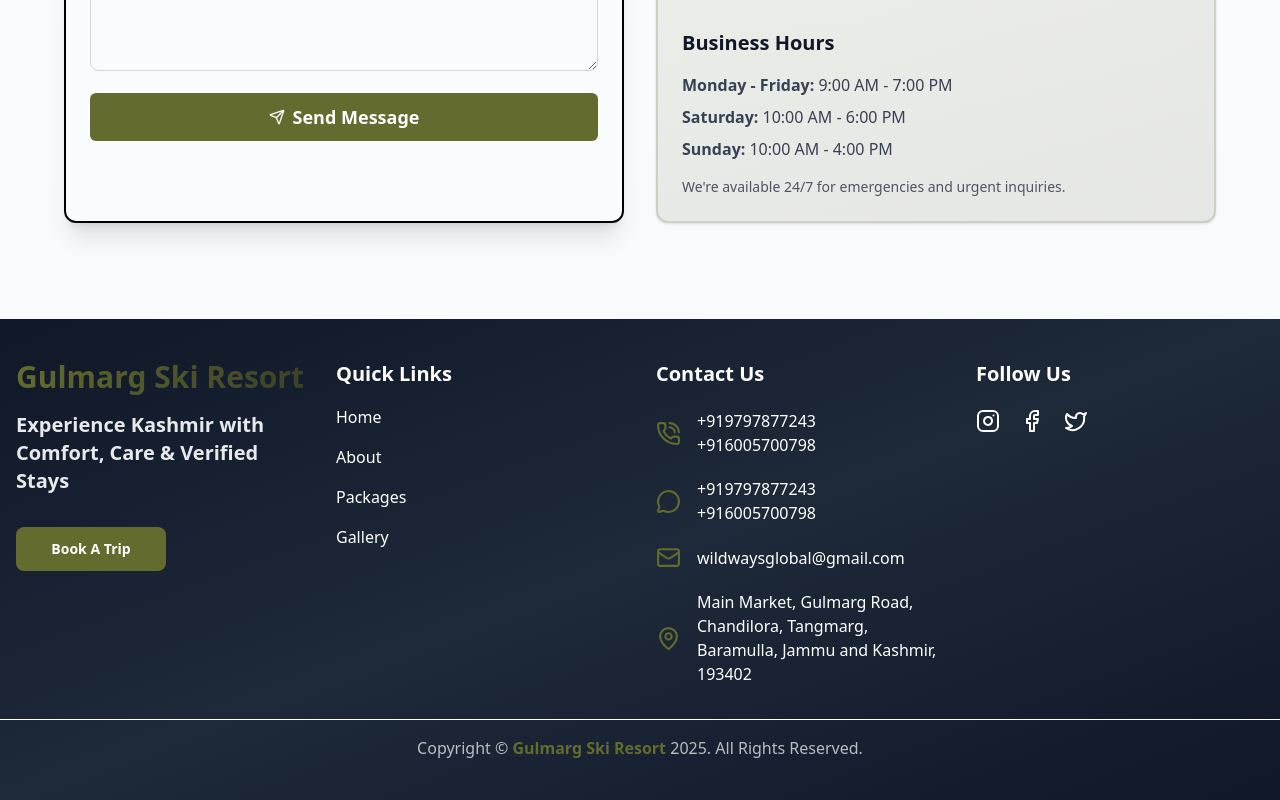
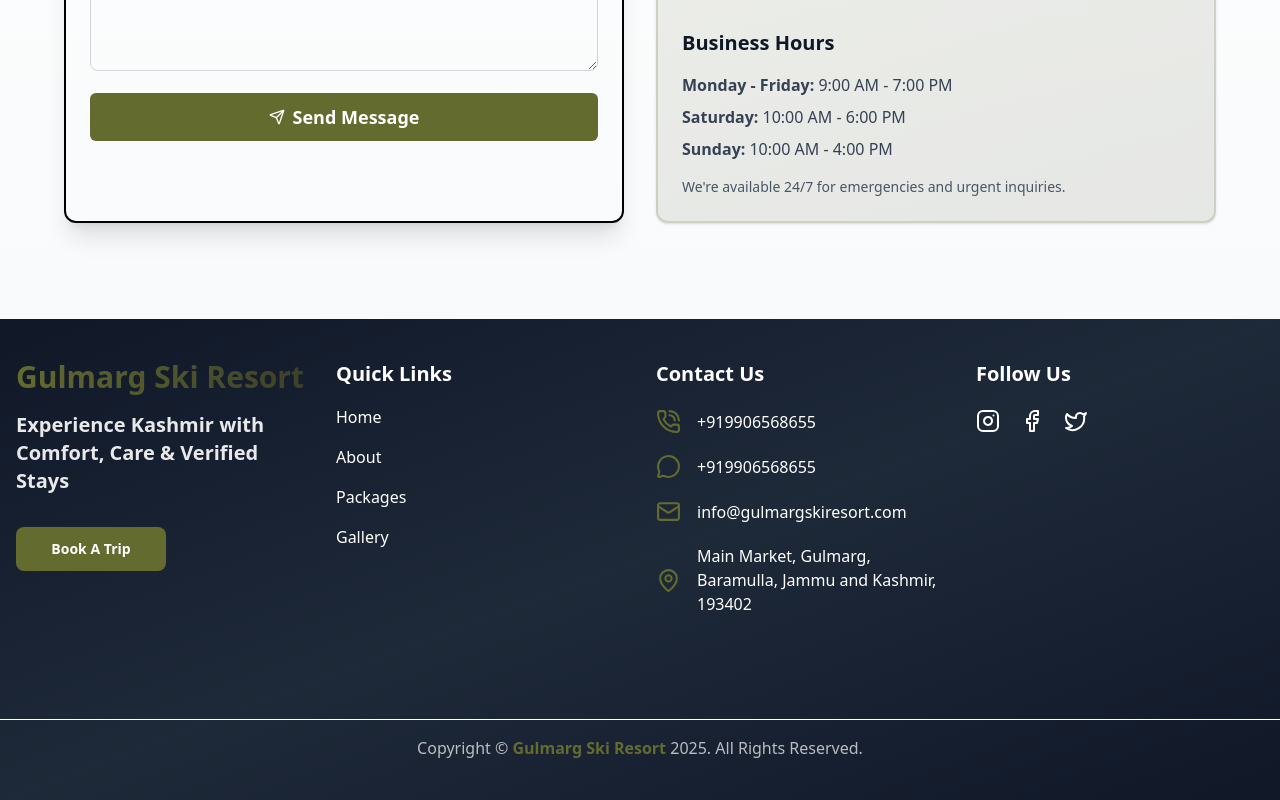
Before and after one commit to SajadAhmad3/gulmarg-ski-resort, a Next.js app: page /contact-us in a window 1280 px wide. Shown: the part 1015-1815 px from the top of the page. Built offline with nearby package versions, Linux system fonts and the light colour scheme.

Commit message:
feat: contact details

```diff
--- a/components/common/footer.tsx
+++ b/components/common/footer.tsx
@@ -62,9 +62,9 @@ const Footer = () => {
                 <Link href="/">
                   <p className="text-md">{PHONE_NUMBER}</p>
                 </Link>
-                <Link href="/">
+                {/* <Link href="/">
                   <p className="text-md">{ALT_PHONE_NUMBER}</p>
-                </Link>
+                </Link> */}
               </div>
             </div>
             <div className="flex gap-4 items-center">
@@ -73,9 +73,9 @@ const Footer = () => {
                 <Link href="/">
                   <p className="text-md">{PHONE_NUMBER}</p>
                 </Link>
-                <Link href="/">
+                {/* <Link href="/">
                   <p className="text-md">{ALT_PHONE_NUMBER}</p>
-                </Link>
+                </Link> */}
               </div>
             </div>
             <div className="flex gap-4 items-center">
--- a/data/constants.ts
+++ b/data/constants.ts
@@ -1,5 +1,5 @@
 // constants.ts
-export const PHONE_NUMBER = "+919797877243";
-export const ALT_PHONE_NUMBER = "+916005700798";
-export const ADDRESS = "Main Market, Gulmarg Road, Chandilora, Tangmarg, Baramulla, Jammu and Kashmir, 193402";
-export const EMAIL = "wildwaysglobal@gmail.com";
+export const PHONE_NUMBER = "+919906568655";
+export const ALT_PHONE_NUMBER = "+919906568655";
+export const ADDRESS = "Main Market, Gulmarg, Baramulla, Jammu and Kashmir, 193402";
+export const EMAIL = "info@gulmargskiresort.com";
```
